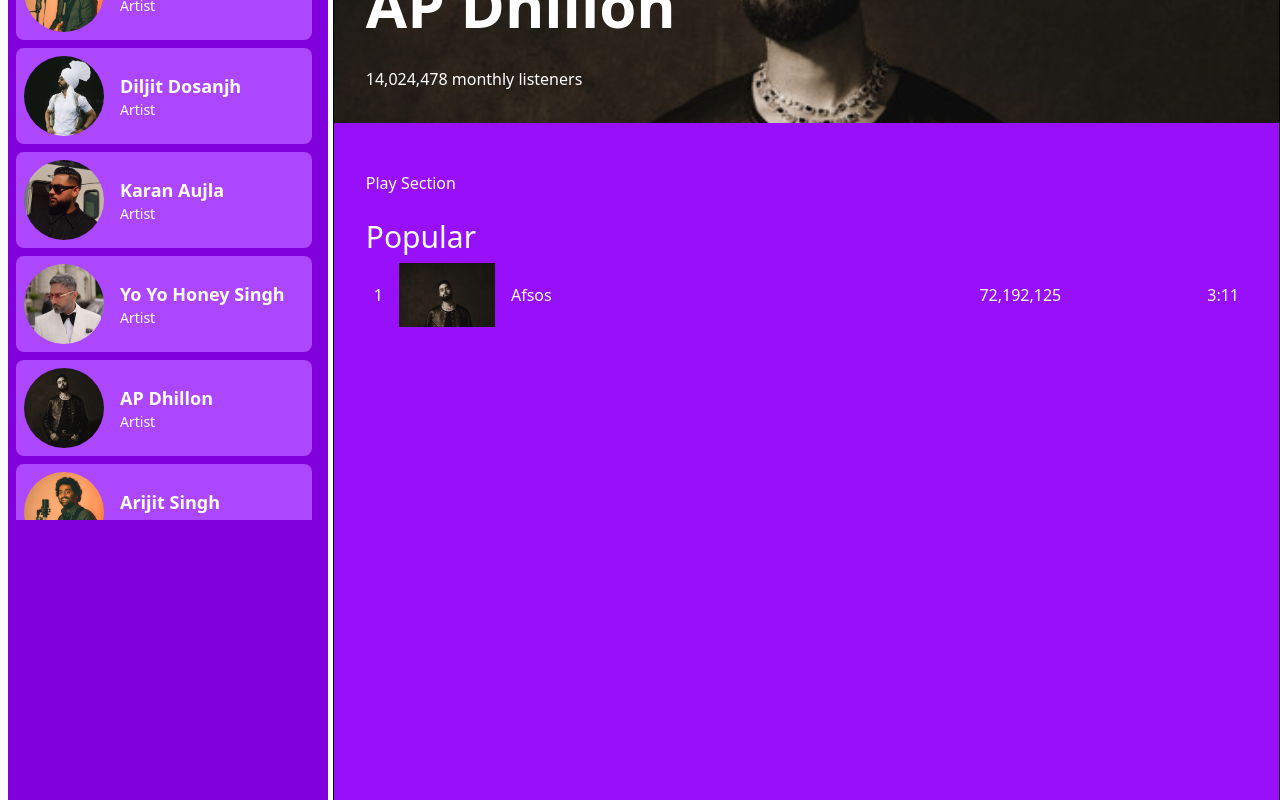
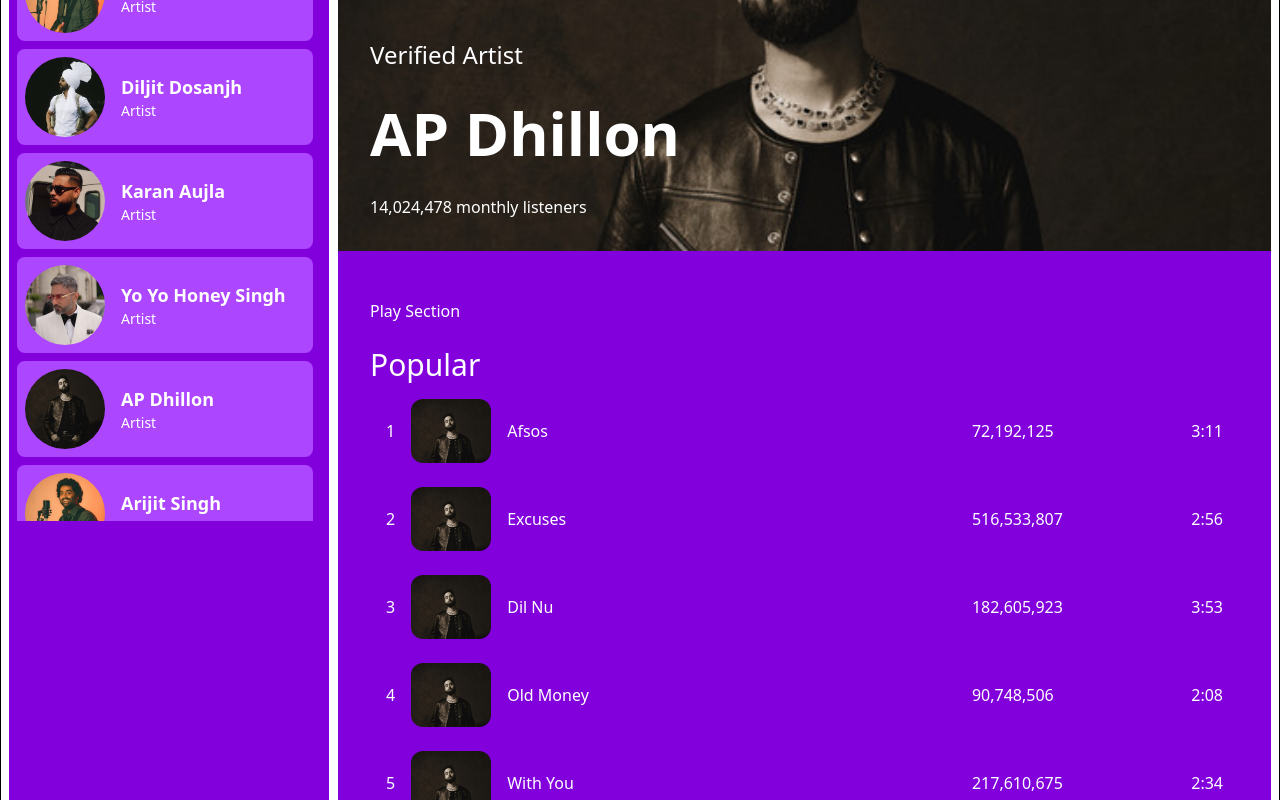
Before and after one commit to kkadk/TEN-AudioNova, a React (Vite) app in the folder Frontend/: page /artist in a window 1280 px wide. Shown: the part 400-1200 px from the top of the page. Built offline with nearby package versions, Linux system fonts and the light colour scheme.

Commit message:
map function added

```diff
--- a/Frontend/src/pages/ArtistDetails.jsx
+++ b/Frontend/src/pages/ArtistDetails.jsx
@@ -3,16 +3,49 @@
 import image from "../assets/images/ap-dhillon.jpg";
 
 function ArtistDetails() {
+  const songData = [
+    {
+      songImage: image,
+      songName: "Afsos",
+      songView: "72,192,125",
+      songTime: "3:11",
+    },
+    {
+      songImage: image,
+      songName: "Excuses",
+      songView: "516,533,807",
+      songTime: "2:56",
+    },
+    {
+      songImage: image,
+      songName: "Dil Nu",
+      songView: "182,605,923",
+      songTime: "3:53",
+    },
+    {
+      songImage: image,
+      songName: "Old Money",
+      songView: "90,748,506",
+      songTime: "2:08",
+    },
+    {
+      songImage: image,
+      songName: "With You",
+      songView: "217,610,675",
+      songTime: "2:34",
+    },
+  ];
+
   return (
-    <div className="flex justify-between">
+    <div className="w-[100%] flex justify-between border">
       <Library />
 
-      <div className="w-[74%] border  bg-purple-600">
+      <div className="w-[73%] bg-purple-700 mt-2 mx-2 rounded-2xl">
         <div className="w-full h-1/3 relative">
           <img
             src={image}
             alt=""
-            className="w-full h-full object-cover object-top"
+            className="w-full h-full object-cover object-top  rounded-t-xl"
           />
 
           <div className="absolute inset-0  flex flex-col justify-end p-8 text-white">
@@ -26,22 +59,27 @@
           <div className="py-4">Play Section</div>
           <h2 className="text-3xl py-2">Popular</h2>
 
-          <div className="h-16 px-2 flex justify-between cursor-pointer hover:bg-purple-400">
+          {songData.map((data, index) => (
+            <div
+              key={index}
+              className="h-20 py-2 px-4 mb-2 flex justify-between cursor-pointer hover:bg-purple-400"
+            >
               <div className="w-[70%]  flex gap-4 items-center">
-              <p>1</p>
+                <p>{index + 1}</p>
                 <img
-                className="w-24 h-full object-cover object-top"
-                src={image}
+                  className="w-20 h-full object-cover object-top rounded-xl"
+                  src={data.songImage}
                   alt=""
                 />
-              <h4>Afsos</h4>
+                <h4>{data.songName}</h4>
               </div>
 
               <div className="flex w-[30%] justify-between items-center">
-              <p>72,192,125</p>
-              <p>3:11</p>
+                <p>{data.songView}</p>
+                <p>{data.songTime}</p>
               </div>
             </div>
+          ))}
         </div>
       </div>
     </div>
```
Lines whose indentation alone changed are shown as unchanged.
